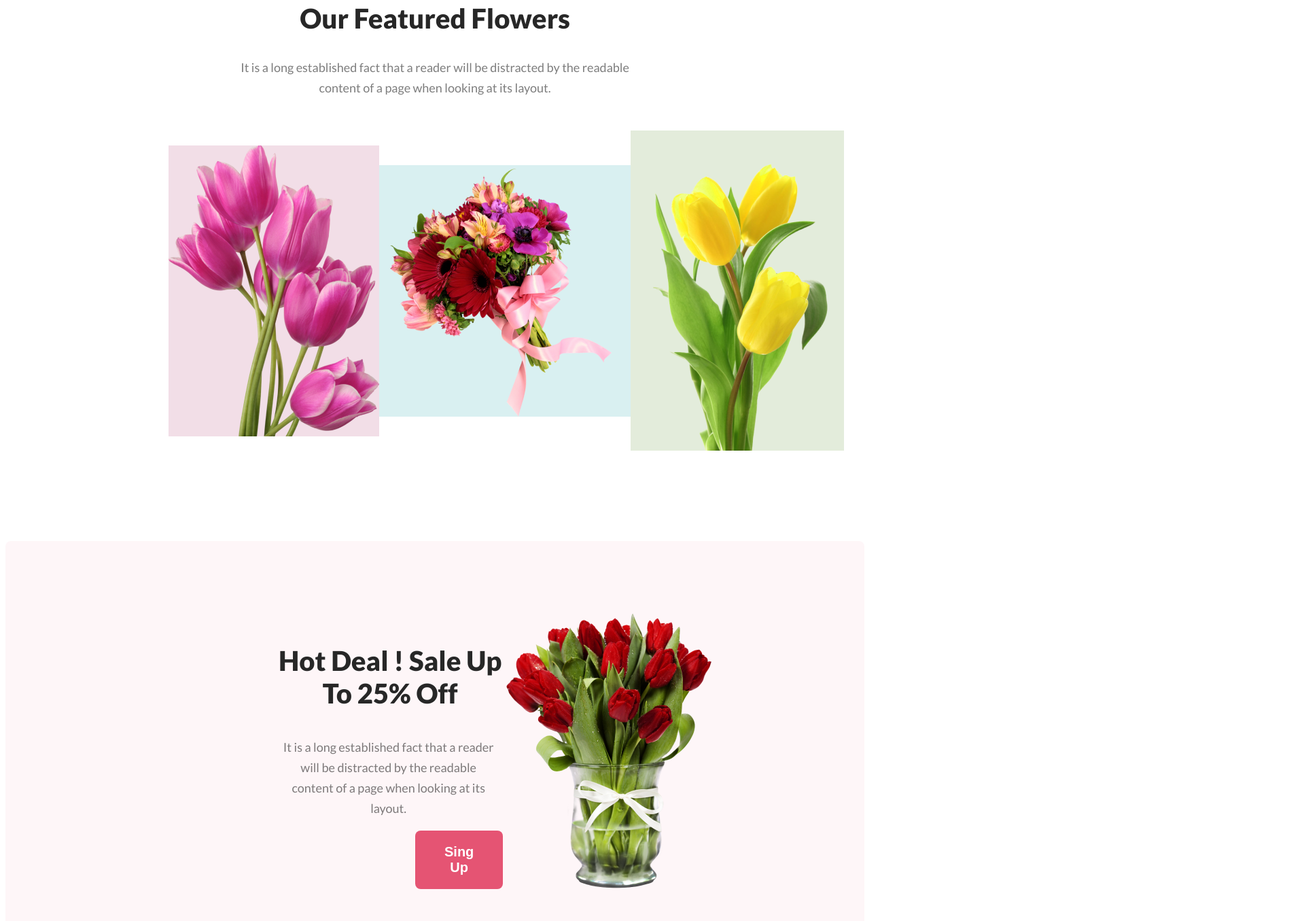
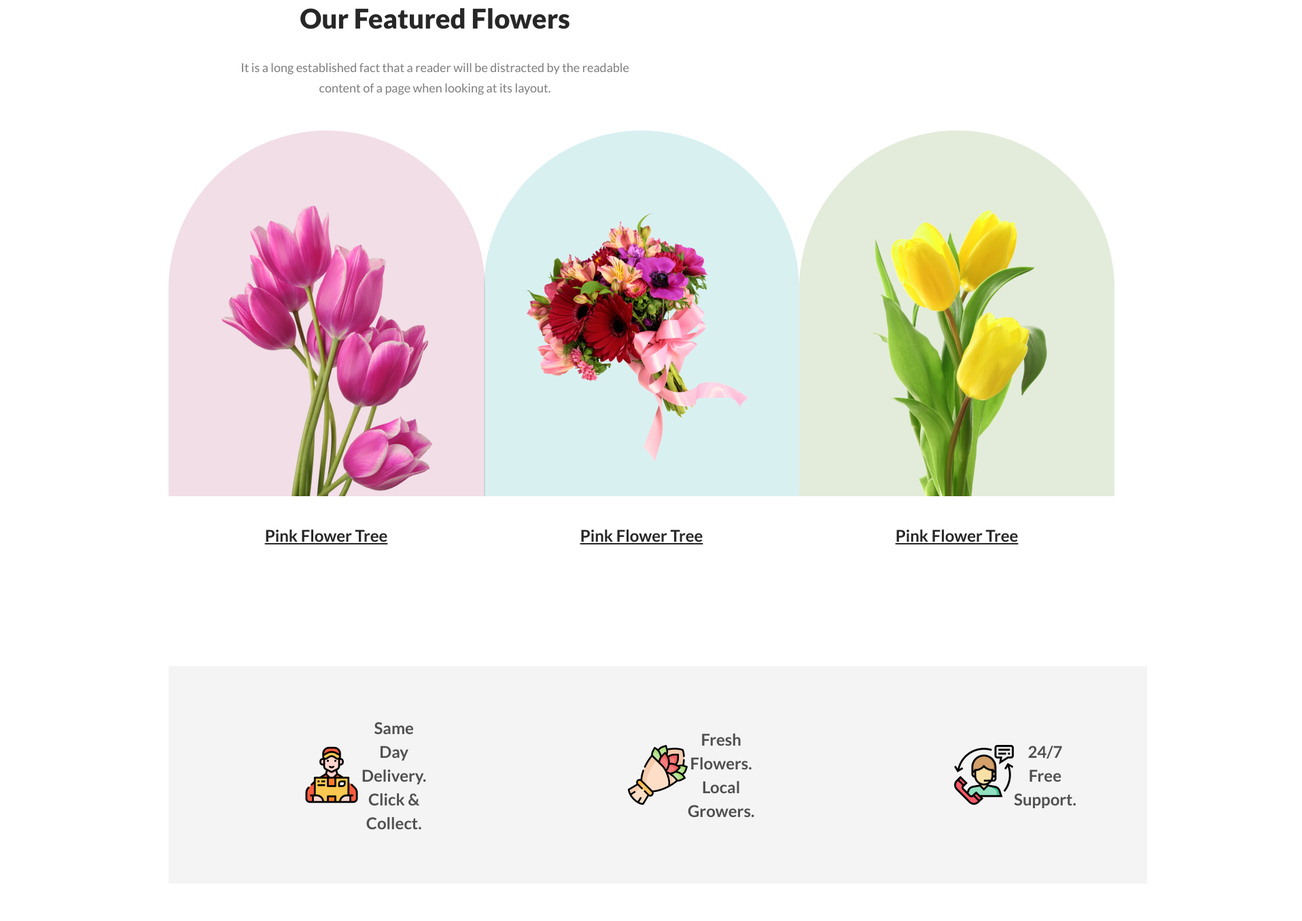
Before and after one commit to Hafcha71/my-flower-shop-website, a plain HTML site: page my-flower-shop-website/index.html in a window 1280 px wide. Shown: the part 1025-2380 px from the top of the page at 68% size, 1916 px wide, since content can reach past the window. Drawn offline with Linux system fonts and the light colour scheme.

Commit message:
edited bonus section

```diff
--- a/my-flower-shop-website/index.html
+++ b/my-flower-shop-website/index.html
@@ -41,18 +41,47 @@
     <p class="featured-description">It is a long established fact that a reader will be distracted by the readable <br> content of a page when looking at its layout.</p>
     </div>
     <div class="featured-imgs">
-        <div>
+        <div class="image">
             <img class="flower1" src="./flowers/pngwing 6.png" alt="">
+            <h4 class="flower-name">Pink Flower Tree</h4>
         </div>
-        <div>
+        <div class="image">
             <img class="flower2" src="./flowers/pngwing 5.png" alt="">
+            <h4 class="flower-name">Pink Flower Tree</h4>
+
         </div>
-        <div>
+        <div class="image">
             <img class="flower3" src="./flowers/pngwing 7.png" alt="">
+            <h4 class="flower-name">Pink Flower Tree</h4>
         </div>
-
     </div>
 </section>
+
+<!-- this is option-section -->
+
+<section>
+
+    <div class="options">
+        <div class="option-image">
+            <img class="op-pic-one" src="./flowers/optionpic1.png" alt="">
+            <br>
+            <h4 class="option-name">Same Day Delivery. Click & Collect.</h4>
+        </div>
+        <div class="option-image">
+            <img class="op-pic-two" src="./flowers/optionpic2.png" alt="">
+            <br>
+            <h4 class="option-name">Fresh Flowers. Local Growers.</h4>
+        </div>
+        <div class="option-image">
+            <img class="op-pic-three" src="./flowers/optionpic3.png" alt="">
+            <br>
+            <h4 class="option-name">24/7 Free Support.</h4>
+        </div>
+    </div>
+
+</section>
+
+
 <section class="hot-deals-section">
     <div class="hot-deals">
         <h3 class="hot-deals-title">Hot Deal ! Sale Up To 25% Off</h3>
--- a/my-flower-shop-website/style.css
+++ b/my-flower-shop-website/style.css
@@ -4,19 +4,21 @@ body {
 }
 
 /* banner related styles */
-.banner{
+.banner {
     background-color: rgba(229, 84, 115, 0.10);
     display: flex;
     justify-content: space-around;
     align-items: center;
 }
-.banner-title{
+
+.banner-title {
     color: #272727;
     font-size: 80px;
     font-weight: 800;
     margin-bottom: 0px;
 }
-.banner-description{
+
+.banner-description {
     color: rgba(39, 39, 39, 0.60);
     font-size: 18px;
     font-weight: 400;
@@ -24,18 +26,20 @@ line-height: 30px;
     margin-top: 32px;
     margin-bottom: 32px;
 }
-.banner-img{
+
+.banner-img {
     width: 635px;
     height: 800px;
     padding-top: 50px;
 }
-.primary-btn{
+
+.primary-btn {
     color: #FFF;
     font-size: 20px;
     font-weight: 700;
     border-radius: 8px;
     background: #E55473;
-padding:  20px 43px;
+    padding: 20px 43px;
     border: none;
 }
 
@@ -43,22 +47,25 @@ border: none;
 main {
     max-width: 1920px;
     /* height: 4867px */
-height: 4867px;
+    /* height: 4867px; */
     margin: 0px auto
 }
-.featured{
+
+.featured {
     margin-left: 240px;
     margin-right: 240px;
+    margin-bottom: 250px;
+}
 
-}
-.featured-title{
+.featured-title {
     color: #272727;
     text-align: center;
     font-size: 40px;
     font-weight: 800;
     margin-top: 170px;
 }
-.featured-description{
+
+.featured-description {
     color: rgba(39, 39, 39, 0.60);
     text-align: center;
     font-size: 18px;
@@ -67,37 +74,101 @@ line-height: 30px;
     margin-top: 24px;
     margin-bottom: 48px;
 }
-.featured-imgs{
+
+.featured-imgs {
     display: flex;
     justify-content: space-around;
     align-items: center;
-/* margin: auto; */
+}
+
+.image {
     border: none;
-border-radius: 300px 300px 300px 0px;
+    justify-content: center;
+    /* border-radius: 300px 300px 0px 0px; */
+    /* gap: 24px; */
+    width: 464px;
+    height: 538px;
+    width: 464px;
+    height: 538px;
 }
-.flower1{
+
+.flower1 {
     /* width: 310px; */
     /* height: 428px; */
+    padding: 110px 78px 0px 78px;
+    /* width: 464px; */
+    /* height: 538px; */
     /* border-width:464px; */
     /* border-height:538px; */
-/* border-radius: 300px 300px 0px 0px; */
+    border-radius: 300px 300px 0px 0px;
     background: rgba(167, 33, 98, 0.15);
     /* padding-top: 110px 78px 78px 0px; */
 }
-.flower2{
+
+.flower2 {
+    /* width: 464px; */
+    /* height: 538px; */
+    padding: 117px 47px 51px 47px;
     /* width:370px; */
     /* height: 370px; */
-    /* border-radius: 300px 300px 0px 0px; */
+    border-radius: 300px 300px 0px 0px;
     background: rgba(5, 151, 160, 0.15);
 }
-.flower3{
+
+.flower3 {
+    /* width: 464px; */
+    /* height: 538px; */
     /* width: 314px; */
     /* height: 471px; */
-    /* border-radius: 300px 300px 0px 0px; */
+    padding: 67px 75px 0px 75px;
+    border-radius: 300px 300px 0px 0px;
     background: rgba(71, 125, 17, 0.15);
 }
+
+.flower-name {
+    color: #272727;
+    text-align: center;
+    font-size: 24px;
+    font-weight: 700;
+    line-height: 35px;
+    text-decoration-line: underline;
+    padding-top: 5px;
+    /* padding-bottom: 128px; */
+}
+
+/* this is option section styles */
+
+.options {
+    /* border-radius: 8px; */
+    width: 1440px;
+    height: 320px;
+    background: rgba(39, 39, 39, 0.05);
+    display: flex;
+    justify-content: space-around;
+    align-items: center;
+    margin-left: 240px;
+    margin-right: 240px;
+}
+
+.option-image {
+    display: flex;
+    justify-content: space-around;
+    align-items: center;
+    width: 88px;
+    height: 88px;
+}
+
+.option-name {
+    color: rgba(39, 39, 39, 0.80);
+    text-align: center;
+    font-size: 24px;
+    font-weight: 600;
+    line-height: 35px;
+}
+
+
 /* this is hot deals styles */
-.hot-deals-section{
+.hot-deals-section {
     display: flex;
     justify-content: space-around;
     align-items: center;
@@ -108,18 +179,21 @@ margin-bottom: 130px;
     padding-top: 100px;
     padding-bottom: 100px;
 }
-.hot-deals{
+
+.hot-deals {
     /* display: block; */
     margin: auto;
 }
-.hot-deals-title{
+
+.hot-deals-title {
     color: #272727;
     font-size: 40px;
     font-weight: 800;
     text-align: center;
     margin-left: 400px;
 }
-.hot-deals-description{
+
+.hot-deals-description {
     color: rgba(39, 39, 39, 0.60);
     text-align: center;
     font-size: 18px;
@@ -127,32 +201,38 @@ font-weight: 400;
     line-height: 30px;
     margin-left: 395px;
 }
-.second-btn{
+
+.second-btn {
     color: #FFF;
     font-size: 20px;
     font-weight: 700;
     border-radius: 8px;
     background: #E55473;
-    padding:  20px 43px;
+    padding: 20px 43px;
     border: none;
     margin-left: 603px;
 }
-.hot-deals-img{
+
+.hot-deals-img {
     margin-right: 423px;
 }
 
 /* social section styles */
-.social{
+.social {
     margin-bottom: 128px;
     margin-top: 128px;
+    margin-left: 240px;
+    margin-right: 240px;
 }
-.social-title{
+
+.social-title {
     color: #272727;
     text-align: center;
     font-size: 40px;
     font-weight: 800;
 }
-.social-description{
+
+.social-description {
     color: rgba(39, 39, 39, 0.60);
     text-align: center;
     font-size: 18px;
@@ -160,7 +240,8 @@ font-weight: 400;
     line-height: 30px;
     margin-bottom: 50px;
 }
-.social-imgs{
+
+.social-imgs {
     display: flex;
     justify-content: space-around;
     align-items: center;
@@ -169,26 +250,25 @@ margin-bottom: 50px;
 }
 
 /* latest deals styles */
-.deals{
-
-    background:url(./flowers/rectangle9.png);
+.deals {
+    background: url(./flowers/rectangle9.png);
     background-position: center;
     background-repeat: no-repeat;
-    width: 1440px;
+    width: 1400px;
     height: 449px;
-/* margin-left:240px; */
-/* margin-right: 240px; */
-margin: auto;
+    margin-left: 250px;
+    margin-right: 240px;
+}
 
-}
-.latest-deals-title{
+.latest-deals-title {
     padding-top: 122px;
     color: #272727;
     text-align: center;
     font-size: 40px;
     font-weight: 800;
 }
-.latest-deals-description{
+
+.latest-deals-description {
     color: rgba(39, 39, 39, 0.60);
     text-align: center;
     font-size: 18px;
@@ -198,7 +278,8 @@ padding-top: 20px;
     padding-bottom: 50px;
     margin: auto;
 }
-.lat-deals{
+
+.lat-deals {
 
     /* margin: auto; */
     display: flex;
@@ -208,7 +289,8 @@ border: none;
 
     /* margin-right: 900px; */
 }
-.textt{
+
+.textt {
     /* border: none; */
     width: 700px;
     height: 64px;
@@ -220,26 +302,29 @@ text-align: left;
     font-size: 16px;
     font-weight: 400;
     margin-left: 400px;
+    border: none;
+    padding-left: 10px;
     /* margin-right: 287px; */
 }
 
-.third-btn{
+.third-btn {
     color: #FFF;
     font-size: 20px;
     font-weight: 700;
     border-radius: 8px;
     background: #E55473;
-    padding:  20px 43px;
+    padding: 20px 43px;
     border: none;
     margin-right: 300px;
     margin-left: 10px;
 }
 
 /* this is footer section */
-.footer-column{
+.footer-column {
     background: black;
 }
-.footer-title{
+
+.footer-title {
     color: #E55473;
     text-align: center;
     font-family: Lato;
@@ -249,17 +334,20 @@ margin-top: 128px;
     margin-bottom: 24px;
     padding-top: 128px;
 }
-.shop{
+
+.shop {
     color: white;
 }
-.footer-description{
+
+.footer-description {
     color: rgba(255, 255, 255, 0.90);
     text-align: center;
     font-size: 18px;
     font-weight: 400;
     line-height: 30px;
 }
-.footer-end{
+
+.footer-end {
     color: rgba(255, 255, 255, 0.40);
     text-align: center;
     font-size: 16px;
```
Also changed, not shown: my-flower-shop-website/flowers/optionpic1.png (renamed from my-flower-shop-website/flowers/Group 57.png), my-flower-shop-website/flowers/optionpic2.png (renamed from my-flower-shop-website/flowers/Group 58.png), my-flower-shop-website/flowers/optionpic3.png (renamed from my-flower-shop-website/flowers/Group 59.png). Lines whose indentation alone changed are shown as unchanged.
